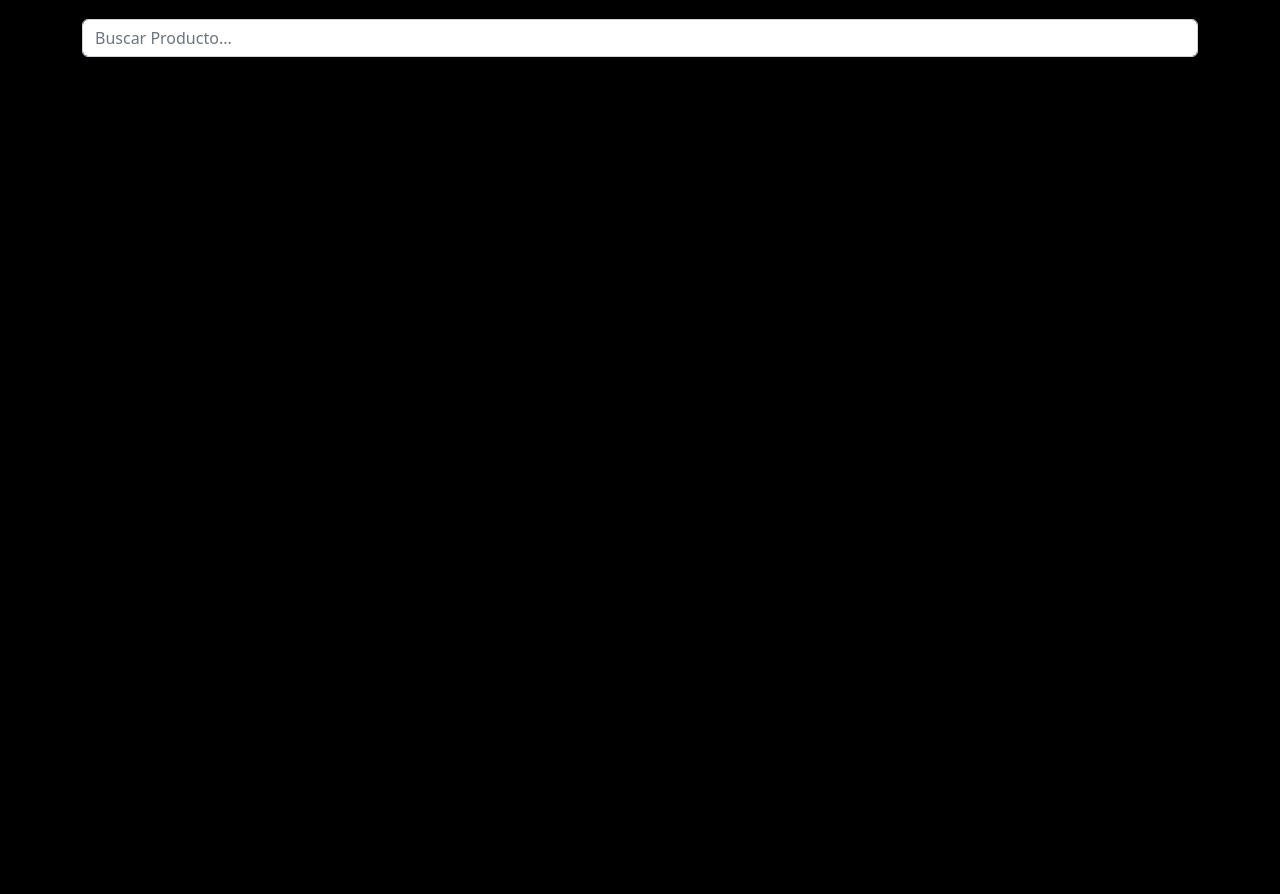
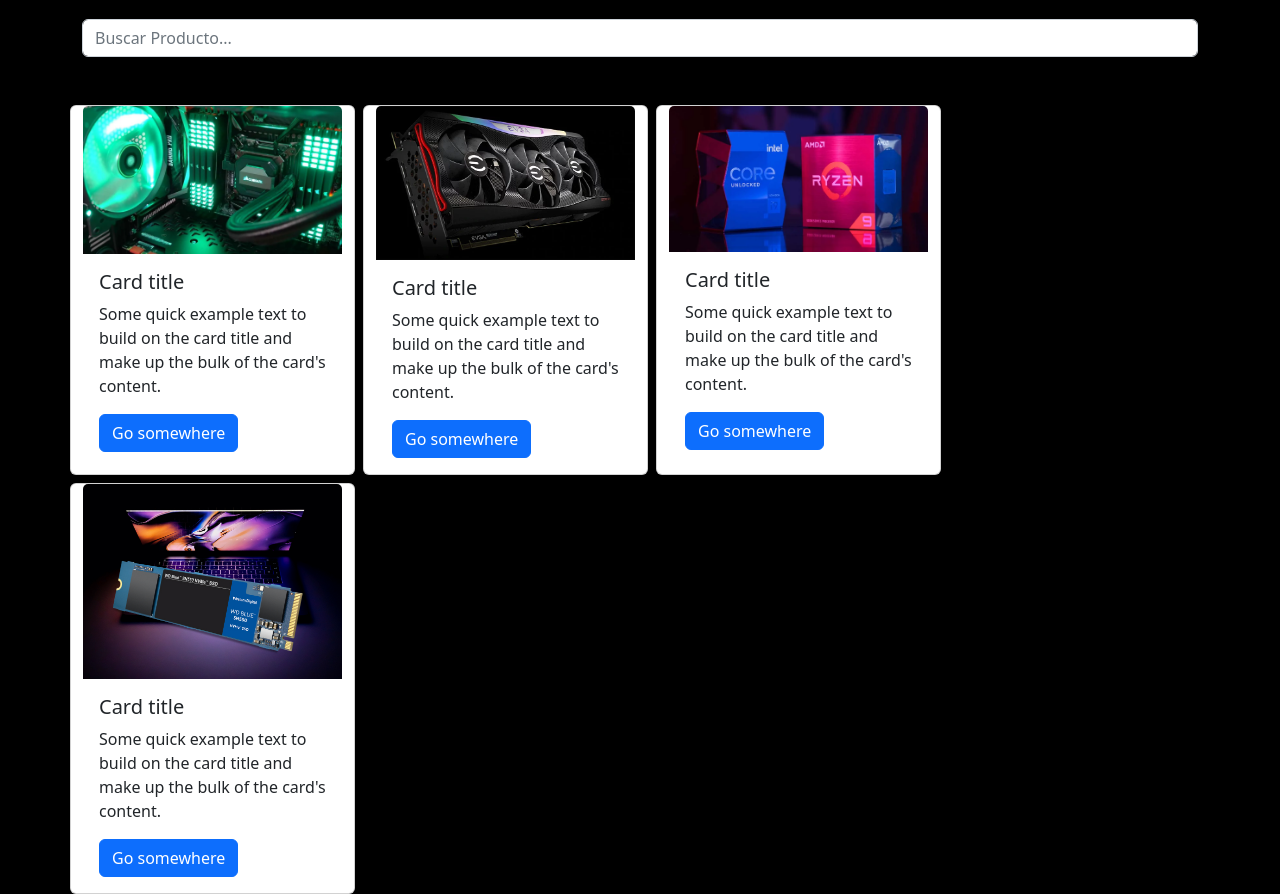
Before and after one commit to GoukiET/tiendapc, a plain HTML site: page index.html in a window 1280 px wide. Shown: the part 565-1459 px from the top of the page. Before the commit the page ends 800 px from the top, so only its background shows below. Drawn offline with nearby package versions, Linux system fonts and the light colour scheme.

Commit message:
actualizacion

```diff
--- a/index.html
+++ b/index.html
@@ -47,7 +47,7 @@
         </div>
 
         <div class="col-3 d-flex aling-items-center">
-          <i class="fa-brands fa-cc-visa"></i>
+          <i class="fa-brands fa-cc-visa mt-3"></i>
           <div class="ms-3">
             <p class="mb-0">Hasta 12 cuotas sin interés</p>
             <a href="#">Ver más</a>
@@ -75,6 +75,48 @@
       <h1 class="text-center h1 my-4">Productos</h1>
       <input type="text" placeholder="Buscar Producto..." id="buscador" name="buscador" class="w-100 form-control">
     </div>
+
+    <div class="container mt-5">
+      <div class="row gap-2">
+        <div class="card col-3">
+          <img src="./assets/images/pc.webp" class="card-img-top" alt="...">
+          <div class="card-body">
+            <h5 class="card-title">Card title</h5>
+            <p class="card-text">Some quick example text to build on the card title and make up the bulk of the card's content.</p>
+            <a href="#" class="btn btn-primary">Go somewhere</a>
+          </div>
+        </div>
+
+        <div class="card col-3">
+          <img src="./assets/images/grafica.webp" class="card-img-top" alt="...">
+          <div class="card-body">
+            <h5 class="card-title">Card title</h5>
+            <p class="card-text">Some quick example text to build on the card title and make up the bulk of the card's content.</p>
+            <a href="#" class="btn btn-primary">Go somewhere</a>
+          </div>
+        </div>
+
+        <div class="card col-3">
+          <img src="./assets/images/processor.webp" class="card-img-top" alt="...">
+          <div class="card-body">
+            <h5 class="card-title">Card title</h5>
+            <p class="card-text">Some quick example text to build on the card title and make up the bulk of the card's content.</p>
+            <a href="#" class="btn btn-primary">Go somewhere</a>
+          </div>
+        </div>
+
+        <div class="card col-3">
+          <img src="./assets/images/ram.webp" class="card-img-top" alt="...">
+          <div class="card-body">
+            <h5 class="card-title">Card title</h5>
+            <p class="card-text">Some quick example text to build on the card title and make up the bulk of the card's content.</p>
+            <a href="#" class="btn btn-primary">Go somewhere</a>
+          </div>
+        </div>
+
+      </div>
+
+    </div>
   </main>
 
   <footer>
```
